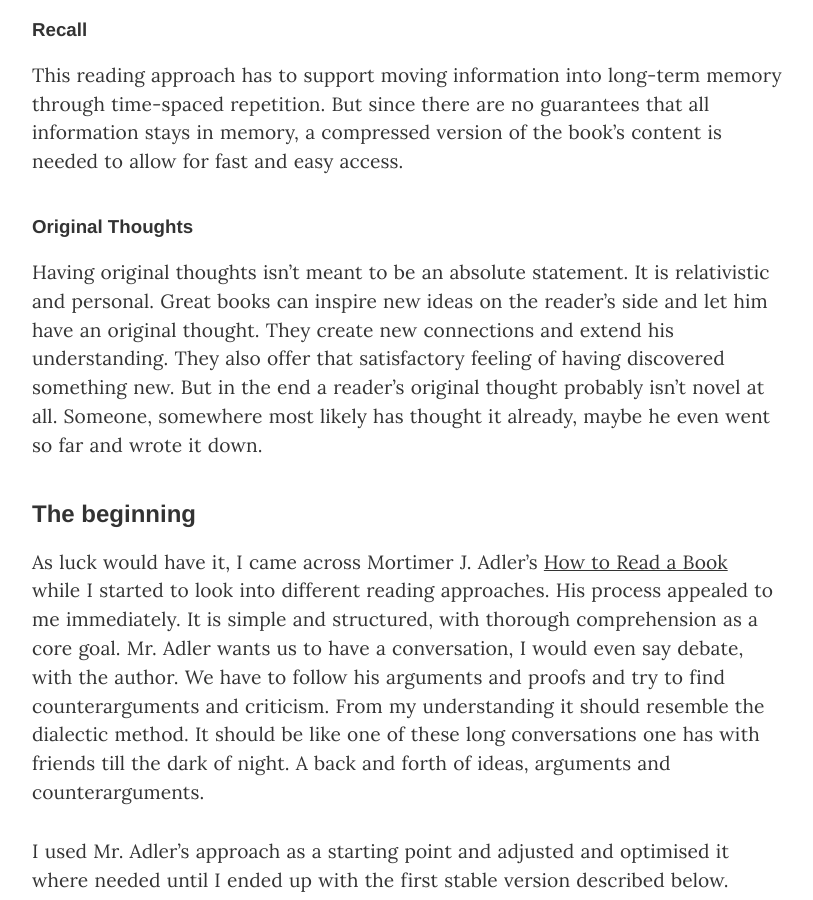
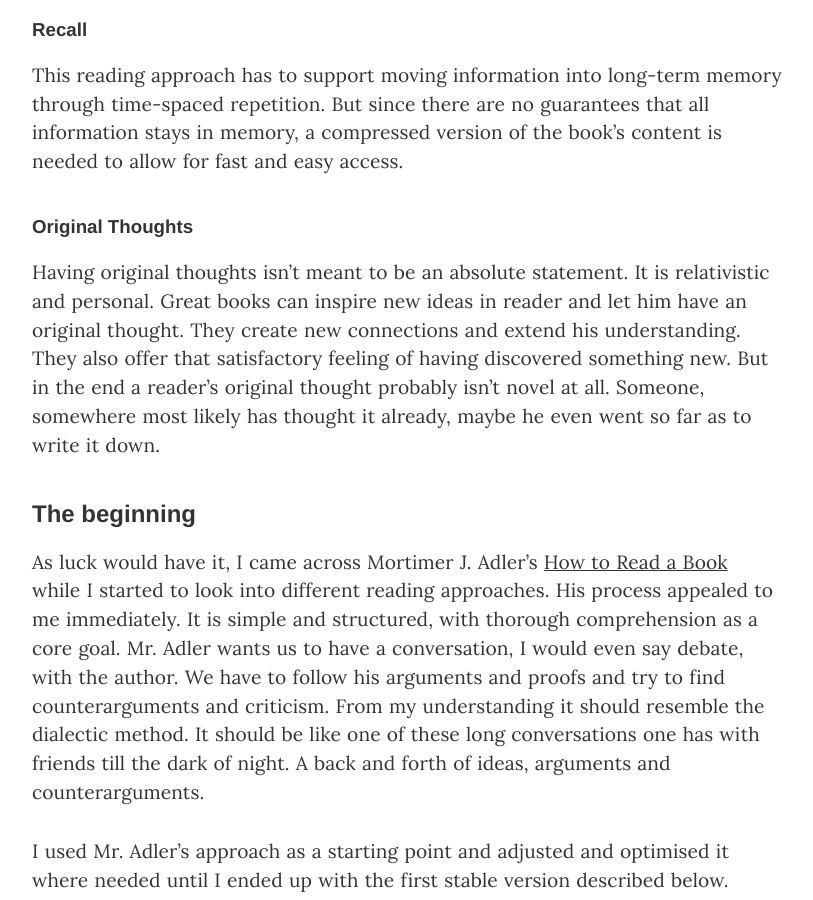
Before and after one commit to pheymann/paulheymann-website, a Jekyll site: the page built from _posts/2020-05-28-on-reading-comprehension-original-thoughts.md, in a window 1280 px wide and 900 px high, scrolled down 2679 px. Shown: the whole window, without its empty margins (233-1046 px from the left). Built offline with Jekyll 4.4.1, drawn with Linux system fonts in a browser that asks for light colours; nearby versions of some CDN libraries.

Commit message:
Update _posts/2020-05-28-on-reading-comprehension-original-thoughts.md
Co-authored-by: Mike R <github@c.mroach.com>

```diff
--- a/_posts/2020-05-28-on-reading-comprehension-original-thoughts.md
+++ b/_posts/2020-05-28-on-reading-comprehension-original-thoughts.md
@@ -55,7 +55,7 @@ For the scope of this text, it describes the ability to recreate an idea or conc
 This reading approach has to support moving information into long-term memory through time-spaced repetition. But since there are no guarantees that all information stays in memory, a compressed version of the book’s content is needed to allow for fast and easy access.
 
 ### Original Thoughts
-Having original thoughts isn’t meant to be an absolute statement. It is relativistic and personal.  Great books can inspire new ideas on the reader’s side and let him have an original thought. They create new connections and extend his understanding. They also offer that satisfactory feeling of having discovered something new. But in the end a reader’s original thought probably isn’t novel at all. Someone, somewhere most likely has thought it already, maybe he even went so far and wrote it down.
+Having original thoughts isn’t meant to be an absolute statement. It is relativistic and personal.  Great books can inspire new ideas in reader and let him have an original thought. They create new connections and extend his understanding. They also offer that satisfactory feeling of having discovered something new. But in the end a reader’s original thought probably isn’t novel at all. Someone, somewhere most likely has thought it already, maybe he even went so far as to write it down.
 
 ## The beginning
 As luck would have it, I came across Mortimer J. Adler’s [How to Read a Book](https://en.wikipedia.org/wiki/How_to_Read_a_Book) while I started to look into different reading approaches. His process appealed to me immediately. It is simple and structured, with thorough comprehension as a core goal. Mr. Adler wants us to have a conversation, I would even say debate, with the author. We have to follow his arguments and proofs and try to find counterarguments and criticism. From my understanding it should resemble the dialectic method. It should be like one of these long conversations one has with friends till the dark of night. A back and forth of ideas, arguments and counterarguments.
```
